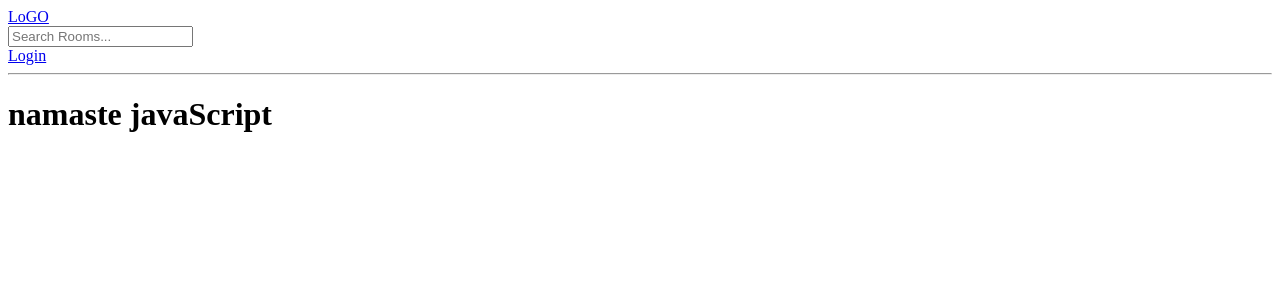
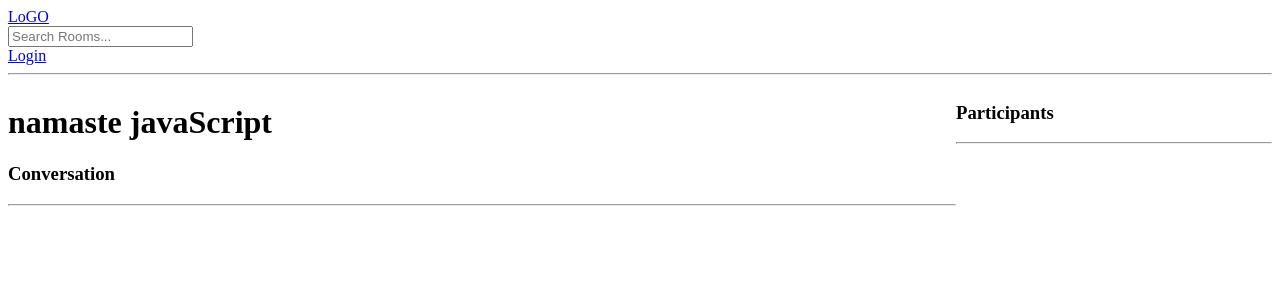
Before and after one commit to akashkawale2/Connectify, a Django app: page /room/6/ in a window 1280 px wide. Shown: the top 300 px of the page. Run offline with Django 4.2, Linux system fonts and the light colour scheme; data comes from the database, SQL or seed files in the repository; both versions use the stored data as it was after the commit.

Commit message:
added chat room crud operations

```diff
--- a/base/models.py
+++ b/base/models.py
@@ -14,7 +14,7 @@ class Room(models.Model):
     topic = models.ForeignKey(Topic, on_delete=models.SET_NULL, null=True)
     name = models.CharField(max_length=200)
     description = models.TextField(null=True, blank=True)
-    # participants =
+    participants = models.ManyToManyField(User, related_name='participants', blank=True)
     updated = models.DateTimeField(auto_now= True)
     created = models.DateTimeField(auto_now_add=True)
 
--- a/base/templates/base/room.html
+++ b/base/templates/base/room.html
@@ -1,7 +1,50 @@
 {% extends "main.html" %}
 
 {% block content %}
+<style>
+    .room-container{
+        display: grid;
+        grid-template-columns: 3fr 1fr;
+    }
+</style>
 
-<h1>{{room.name}}</h1>
+<div class="room-container">
+    <div>
+        <h1>{{room.name}}</h1>
+        <p>{{room.description}}</p>
 
+        <div class="comment-wrapper">
+            <h3>Conversation</h3>
+            <hr>
+            {% for message in room_messages %}
+            <div>
+                {% if request.user == message.user %}
+                <a href="{% url 'delete-message' message.id %}">Delete</a>
+                {% endif %}
+                <small>@{{message.user}} {{message.created|timesince}}</small>
+                <p>{{message.body}}</p>
+                <hr>
+            </div>
+            {% endfor %}
+        </div>
+        {% if request.user.is_authenticated %}
+        <div class="comment-form">
+            <form method="POST" action="">
+                {% csrf_token %}
+                <input type="text" name="body" placeholder="Write your message here..." />
+            </form>
+        </div>
+        {% endif %}
+    </div>
+    <div>
+        <h3>Participants</h3>
+        <hr>
+        {% for user in participants %}
+          <div>
+            <p>@{{user.username}}</p>
+          </div>
+        {% endfor %}
+    </div>
+
+</div>
 {% endblock content %}
--- a/base/urls.py
+++ b/base/urls.py
@@ -10,5 +10,7 @@ urlpatterns = [
     path('room/<str:pk>/', views.room, name="room"),
     path('create-room/', views.createRoom, name="create-room"),
     path('update-room/<str:pk>', views.updateRoom, name="update-room"),
-    path('delete-room/<str:pk>', views.deleteRoom, name="delete-room")
+    path('delete-room/<str:pk>', views.deleteRoom, name="delete-room"),
+    path('delete-message/<str:pk>', views.deleteMessage, name="delete-message"),
+
 ]
--- a/base/views.py
+++ b/base/views.py
@@ -6,7 +6,7 @@ from django.db.models import Q
 from django.contrib.auth.models import User
 from django.contrib.auth import authenticate, login, logout
 from django.contrib.auth.forms import UserCreationForm
-from .models import Room, Topic
+from .models import Room, Topic, Message
 from .forms import RoomForm
 # Create your views here.
 def loginPage(request):
@@ -74,7 +74,18 @@ def home(request):
 
 def room(request, pk):
     room = Room.objects.get(id=pk)
-    context = {'room': room}
+    room_messages = room.message_set.all().order_by('-created')
+    participants = room.participants.all()
+    if request.method == "POST":
+        message = Message.objects.create(
+            user= request.user,
+            room=room,
+            body=request.POST.get('body')
+        )
+        room.participants.add(request.user)
+        return redirect('room', pk=room.id)
+
+    context = {'room': room, 'room_messages':room_messages, 'participants':participants}
     return render(request, 'base/room.html', context)
 
 @login_required(login_url='login')
@@ -117,3 +128,16 @@ def deleteRoom(request, pk):
         room.delete()
         return redirect('home')
     return render(request, 'base/delete.html', {'obj': room})
+
+
+@login_required(login_url='login')
+def deleteMessage(request, pk):
+    message = Message.objects.get(id=pk)
+
+    if request.user != message.user:
+        return HttpResponse('You are not allowed here!!')
+
+    if request.method == 'POST':
+        message.delete()
+        return redirect('home')
+    return render(request, 'base/delete.html', {'obj': message})
```
Also changed, not shown: base/migrations/0003_auto_20230415_1031.py (added), db.sqlite3.
